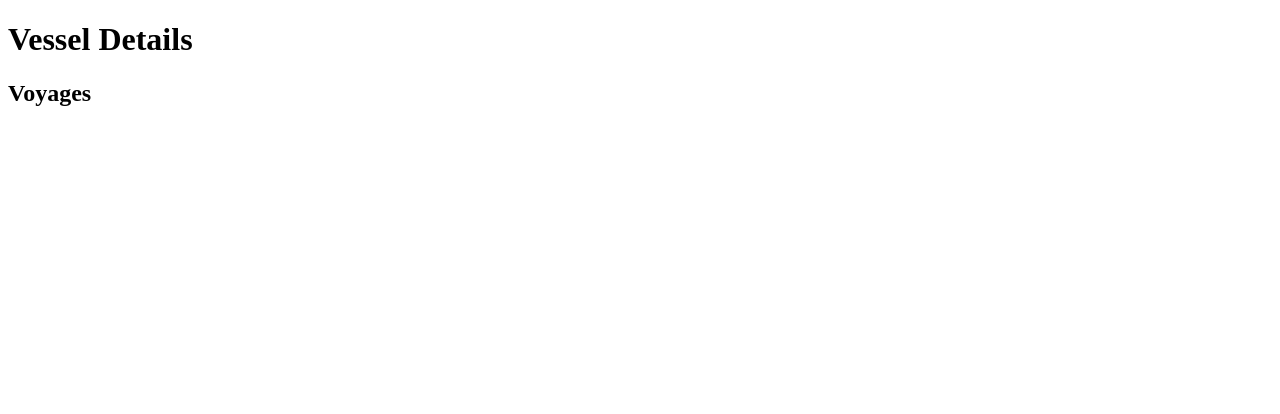
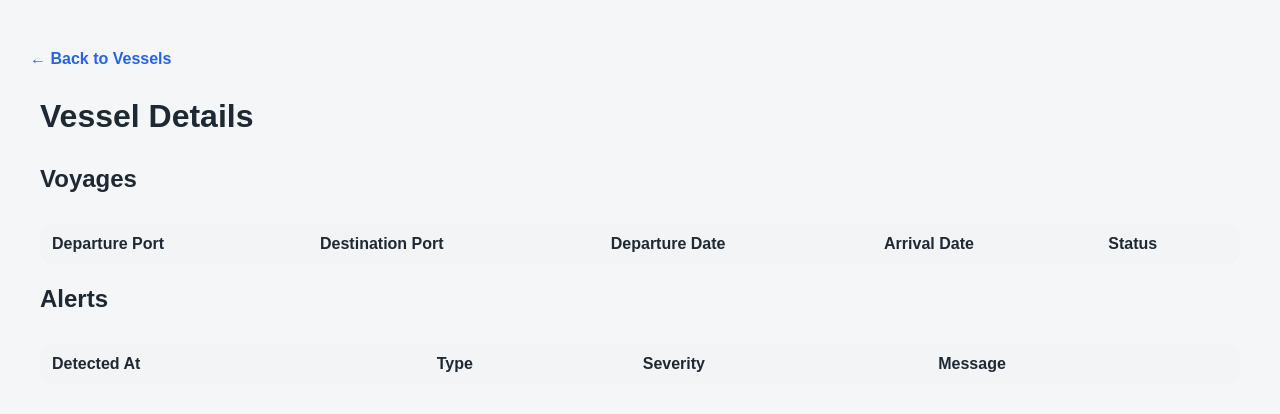
Before and after one commit to karianjahi/fleetiq, a Django app: template operations/templates/operations/vessel_detail.html in a window 1280 px wide. Shown: the top 414 px of the page. Run offline with Django 5.2, Linux system fonts and the light colour scheme; the template is opened without the code that fills it, so the values that code supplies are empty; parts of the project's set-up code (start-up, migrations or seed data) failed here and were passed over.

Commit message:
feat: implement vessel detail view with voyage and alert history

```diff
--- /dev/null
+++ b/operations/static/operations/css/vessel_detail.css
@@ -0,0 +1,104 @@
+body {
+    margin: 0;
+    padding: 30px;
+    font-family: Arial, Helvetica, sans-serif;
+    background: #f4f6f8;
+    color: #1f2933;
+}
+
+#vessel-detail,
+#voyage-list,
+#vessel-alert-list {
+    margin-bottom: 30px;
+}
+
+h1,
+h2 {
+    margin-bottom: 16px;
+}
+
+.vessel-info-card,
+.voyage-card,
+.alert-card {
+    background: white;
+    border-radius: 12px;
+    padding: 20px;
+    margin-bottom: 16px;
+    box-shadow: 0 8px 20px rgba(15, 23, 42, 0.08);
+}
+
+.voyage-card {
+    background: white;
+    padding: 16px;
+    border-radius: 10px;
+    margin-bottom: 12px;
+    box-shadow: 0 2px 8px rgba(0,0,0,0.08);
+}
+
+.voyage-route {
+    font-size: 1.1rem;
+    font-weight: 600;
+    margin-bottom: 8px;
+}
+
+.voyage-meta {
+    color: #666;
+}
+
+.page-container {
+    max-width: 1200px;
+    margin: 0 auto;
+}
+
+.navigation-bar {
+    margin-top: 20px;
+    margin-bottom: 30px;
+}
+
+.back-link {
+    display: inline-block;
+    text-decoration: none;
+    font-weight: 600;
+    color: #2563eb;
+}
+
+.alert-card {
+    background: white;
+    padding: 16px;
+    border-radius: 10px;
+    margin-bottom: 12px;
+    box-shadow: 0 2px 8px rgba(0,0,0,0.08);
+}
+
+.alert-header {
+    display: flex;
+    justify-content: space-between;
+    align-items: center;
+}
+
+.severity-badge {
+    padding: 4px 10px;
+    border-radius: 999px;
+    font-size: 0.85rem;
+    font-weight: 600;
+    background: #f3f4f6;
+}
+
+table {
+    width: 100%;
+    border-collapse: collapse;
+    background: white;
+    border-radius: 12px;
+    overflow: hidden;
+}
+
+th {
+    text-align: left;
+    padding: 12px;
+    background: #f3f4f6;
+}
+
+td {
+    padding: 12px;
+    border-top: 1px solid #e5e7eb;
+}
--- a/operations/static/operations/js/vessel_detail.js
+++ b/operations/static/operations/js/vessel_detail.js
@@ -4,6 +4,17 @@ const vesselId = currentPath.split("/")[2];
 
 loadVesselDetail(vesselId);
 loadVoyageList(vesselId);
+loadVesselAlerts(vesselId);
+
+function formatDateTime(date) {
+    return new Date(date).toLocaleString("en-US", {
+                year: "numeric",
+                month: "short",
+                day: "numeric",
+                hour: "2-digit",
+                minute: "2-digit",
+    })
+}
 
 async function fetchData(url) {
     const response = await fetch(url);
@@ -18,13 +29,17 @@ async function loadVesselDetail(vesselId) {
         const url = `/api/vessels/${vesselId}/`;
         const data = await fetchData(url);
         const containerEl = document.getElementById("vessel-detail");
-        let html = "";
-        html += `<h2><strong></strong> ${data.name}</h2>`;
-        html += `<p><strong>Vessel type:</strong> ${data.vessel_type}</p>`;
-        html += `<p><strong>Status:</strong> ${data.status}</p>`;
+        const html = `
+            <div class="vessel-info-card">
+                <h2>${data.name}</h2>
+                <p><strong>Vessel Type:</strong> ${data.vessel_type}</p>
+                <p><strong>Status:</strong> ${data.status}</p>
+                <p><strong>IMO Number:</strong> ${data.imo_number}</p>
+            </div>
+`;
 
         containerEl.innerHTML = html;
-    } catch(error) {
+    } catch (error) {
         console.error(error);
     }
 
@@ -34,32 +49,75 @@ async function loadVoyageList(vesselId) {
     try {
         const url = `/api/vessels/${vesselId}/voyages/`;
         const data = await fetchData(url);
-        console.log(data);
         const voyageListEl = document.getElementById("voyage-list");
+        const tableBodyEl = document.getElementById("voyage-table-body");
         let html = "";
         for (const item of data) {
+            // html += `
+            //         <div class="voyage-card">
+            //             <div class="voyage-route">
+            //                 ${item.departure_port} → ${item.destination_port}
+            //             </div>
+
+            //             <div class="voyage-meta">
+            //                 <span>Status: ${item.status}</span>
+            //             </div>
+            //         </div>
+            // `
             html += `
-                <div>
-                    <p>
-                        <strong>
-                            Route:
-                        </strong>
-                        ${item.departure_port} → ${item.destination_port}
-                    </p>
-
-                    <p>
-                        <strong>
-                            Status:
-                        </strong>
-                        ${item.status}
-                    </p>
-                </div>
-            `
+            <tr>
+                <td>${item.departure_port}</td>
+                <td>${item.destination_port}</td>
+                <td>${formatDateTime(item.departure_time)}</td>
+                <td>${formatDateTime(item.estimated_arrival)}</td>
+                <td>${item.status}</td>
+            </tr>
+        `;
         }
 
-        voyageListEl.innerHTML = html;
-    } catch(error) {
+        // voyageListEl.innerHTML = html;
+        tableBodyEl.innerHTML = html;
+
+    } catch (error) {
         console.error(error);
     }
 
 }
+
+async function loadVesselAlerts(vesselId) {
+    try {
+        const url = `/api/vessels/${vesselId}/alerts/`;
+        const data = await fetchData(url);
+        const alertsListEl = document.getElementById("vessel-alert-list");
+        const alertTableBody = document.getElementById("alert-table-body");
+        let html = "";
+
+        for (const item of data) {
+            // html += `
+            //         <div class="alert-card">
+            //             <div class="alert-header">
+            //                 <h4>${item.alert_type_display}</h4>
+            //                 <span class="severity-badge">
+            //                     ${item.severity_display}
+            //                 </span>
+            //             </div>
+            //         <p>${item.message}</p>
+            //         </div>
+            // `
+            html += `
+                <tr>
+                    <td>${formatDateTime(item.detected_at)}</td>
+                    <td>${item.alert_type_display}</td>
+                    <td>${item.severity_display}</td>
+                    <td>${item.message}</td>
+                </tr>
+    `;
+
+        }
+
+        // alertsListEl.innerHTML = html;
+        alertTableBody.innerHTML = html;
+    } catch (error) {
+        console.error(error);
+    }
+}
--- a/operations/templates/operations/dashboard.html
+++ b/operations/templates/operations/dashboard.html
@@ -16,6 +16,11 @@
         <p>Operational intelligence for maritime fleet monitoring</p>
     </header>
 
+    <div class="navigation-bar">
+        <a href="/vessels/" class="forward-link">
+            See all Vessels →
+        </a>
+    </div>
     <main class="dashboard-container">
 
         <section class="kpi-grid">
--- a/operations/templates/operations/vessel_detail.html
+++ b/operations/templates/operations/vessel_detail.html
@@ -2,21 +2,65 @@
 
 <!DOCTYPE html>
 <html lang="en">
+
 <head>
     <meta charset="UTF-8">
     <meta name="viewport" content="width=device-width, initial-scale=1.0">
     <title>Vessel Details</title>
+    <link href="{% static 'operations/css/vessel_detail.css' %}" rel="stylesheet">
 </head>
+
 <body>
 
-    <h1>Vessel Details</h1>
-    <div id="vessel-detail"></div>
+    <div class="navigation-bar">
+        <a href="/vessels/" class="back-link">
+            ← Back to Vessels
+        </a>
+    </div>
 
-    <h2>Voyages</h2>
-    <div id="voyage-list"></div>
+    <div class="page-container">
+        <h1>Vessel Details</h1>
+        <section>
+            <div id="vessel-detail"></div>
+        </section>
+
+        <section>
+            <h2>Voyages</h2>
+            <div id="voyage-list"></div>
+            <table id="voyage-table">
+                <thead>
+                    <tr>
+                        <th>Departure Port</th>
+                        <th>Destination Port</th>
+                        <th>Departure Date</th>
+                        <th>Arrival Date</th>
+                        <th>Status</th>
+                    </tr>
+                </thead>
+                <tbody id="voyage-table-body"></tbody>
+            </table>
+        </section>
+
+        <section>
+            <h2>Alerts</h2>
+            <table id="alert-table">
+                <thead>
+                    <tr>
+                        <th>Detected At</th>
+                        <th>Type</th>
+                        <th>Severity</th>
+                        <th>Message</th>
+                    </tr>
+                </thead>
+                <tbody id="alert-table-body"></tbody>
+            <div id="vessel-alert-list"></div>
+            </table>
+        </section>
+    </div>
 
 
     <script src="{% static 'operations/js/vessel_detail.js' %}"></script>
 
 </body>
+
 </html>
--- a/operations/urls.py
+++ b/operations/urls.py
@@ -27,4 +27,6 @@ urlpatterns = [
     path("api/vessels/<int:pk>/", views.VesselDetailAPIView.as_view(), name="vessel-detail-api"),
 
     path("api/vessels/<int:vessel_id>/voyages/", views.VesselVoyageListAPIView.as_view(), name="vessel-voyages-api"),
+
+    path("api/vessels/<int:vessel_id>/alerts/", views.VesselAlertListAPIView.as_view(), name="vessel-alerts-api"),
 ]
```
Also changed, not shown: operations/static/operations/css/dashboard.css (+12 -0 lines), operations/static/operations/css/vessels.css (added, +35 -0 lines), operations/templates/operations/vessels.html (+9 -0 lines), operations/views.py (+15 -1 lines).
